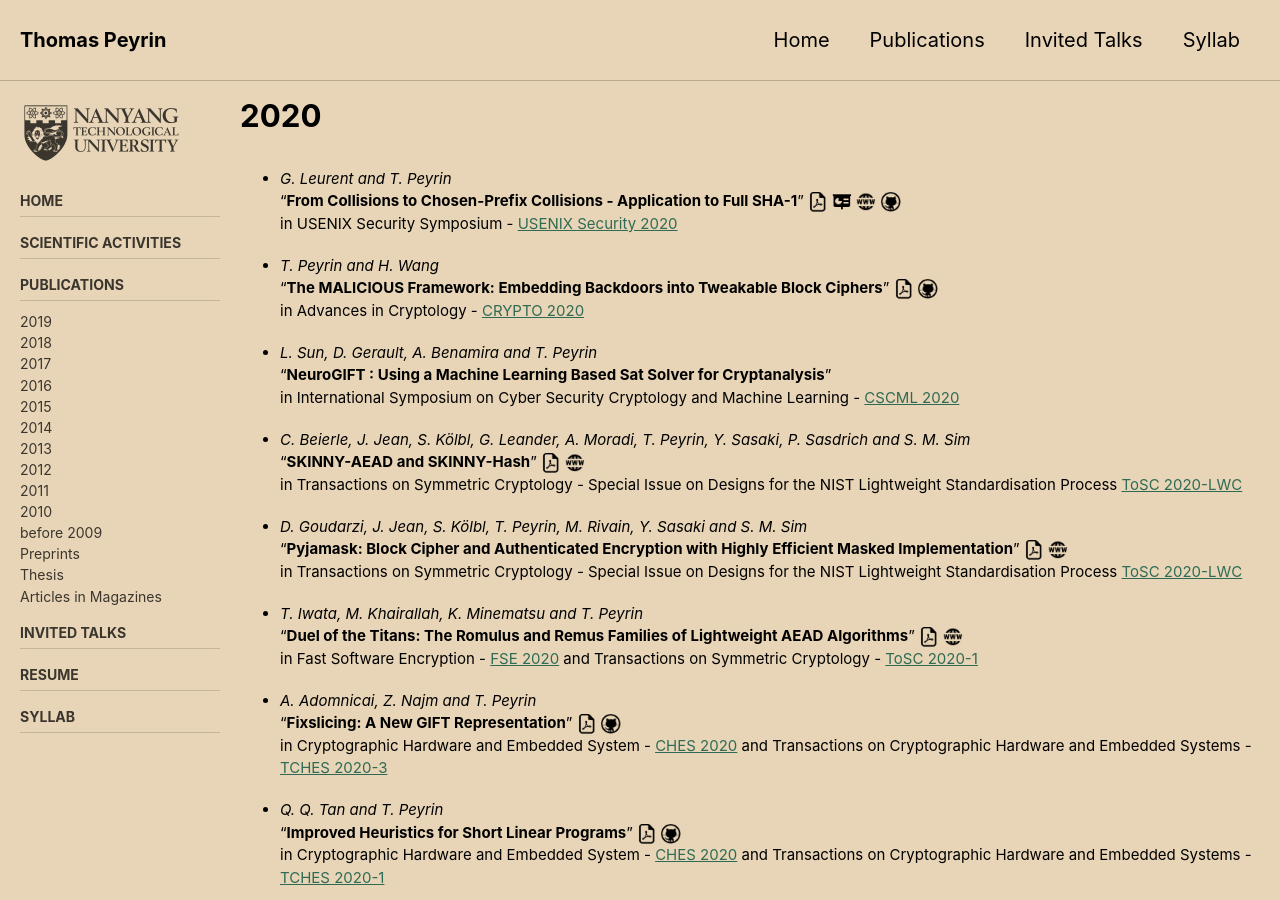
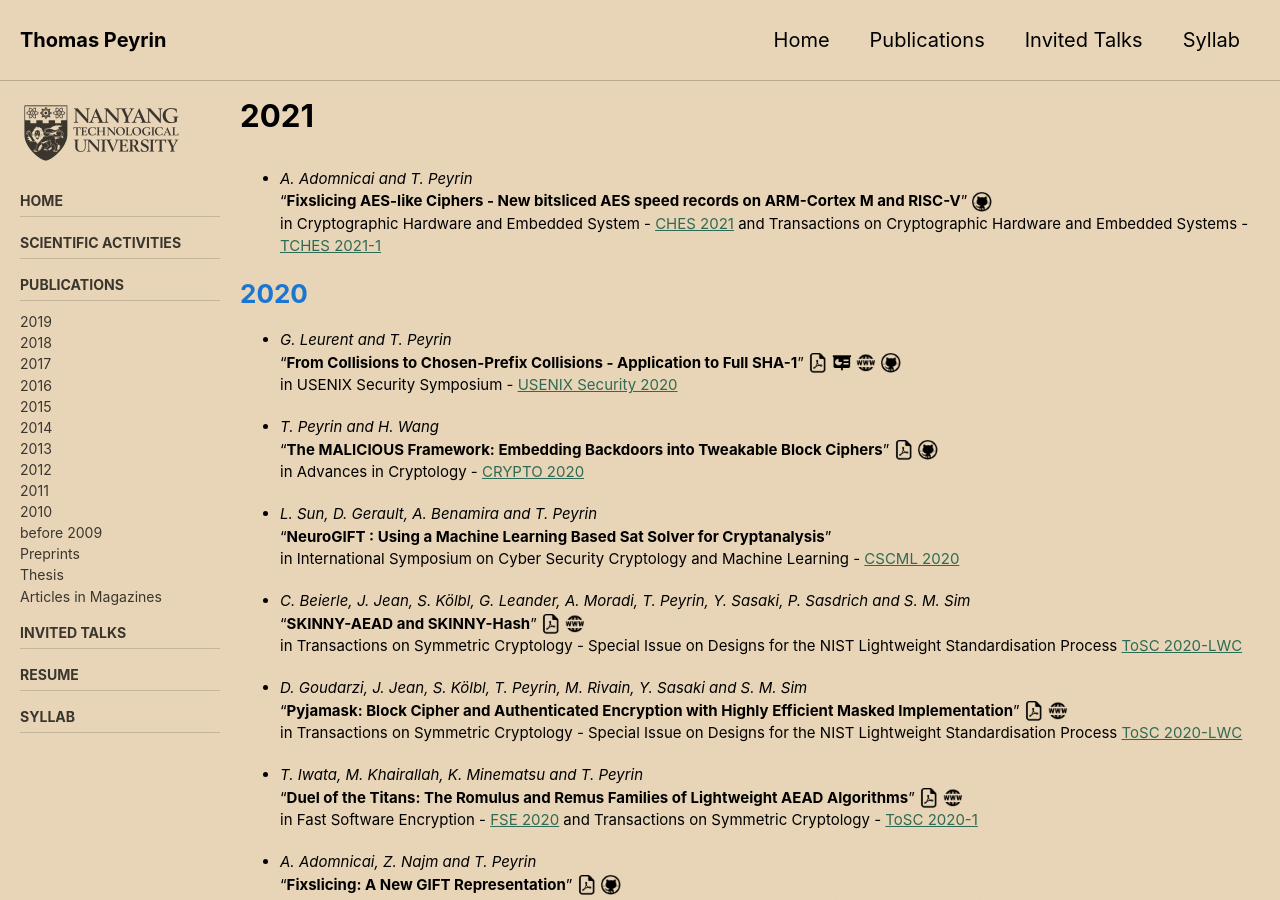
Before and after one commit to thomaspeyrin/web, a Jekyll site: the page built from publications.md, in a window 1280 px wide and 900 px high. Built offline with Jekyll 4.4.1, drawn with Linux system fonts in a browser that asks for light colours; cached includes are drawn as plain includes; nearby versions of some CDN libraries; our own code applies the rules of GitHub Pages for plain Markdown files.

Commit message:
Update publications.md

```diff
--- a/publications.md
+++ b/publications.md
@@ -8,6 +8,12 @@ sidebar:
     image_alt: "image"
     nav: "docsp"
 ---
+
+# 2021
+
+- *A. Adomnicai and T. Peyrin*
+"**Fixslicing AES-like Ciphers - New bitsliced AES speed records on ARM-Cortex M and RISC-V**" [![](https://thomaspeyrin.github.io/web/assets/images/github_icon_small.png "github")](https://github.com/aadomn/aes)
+in Cryptographic Hardware and Embedded System - [CHES 2021](https://ches.iacr.org/2021/) and Transactions on Cryptographic Hardware and Embedded Systems - [TCHES 2021-1](http://tches.iacr.org/index.php/tches/issue/archive)
 
 
 # 2020
```
